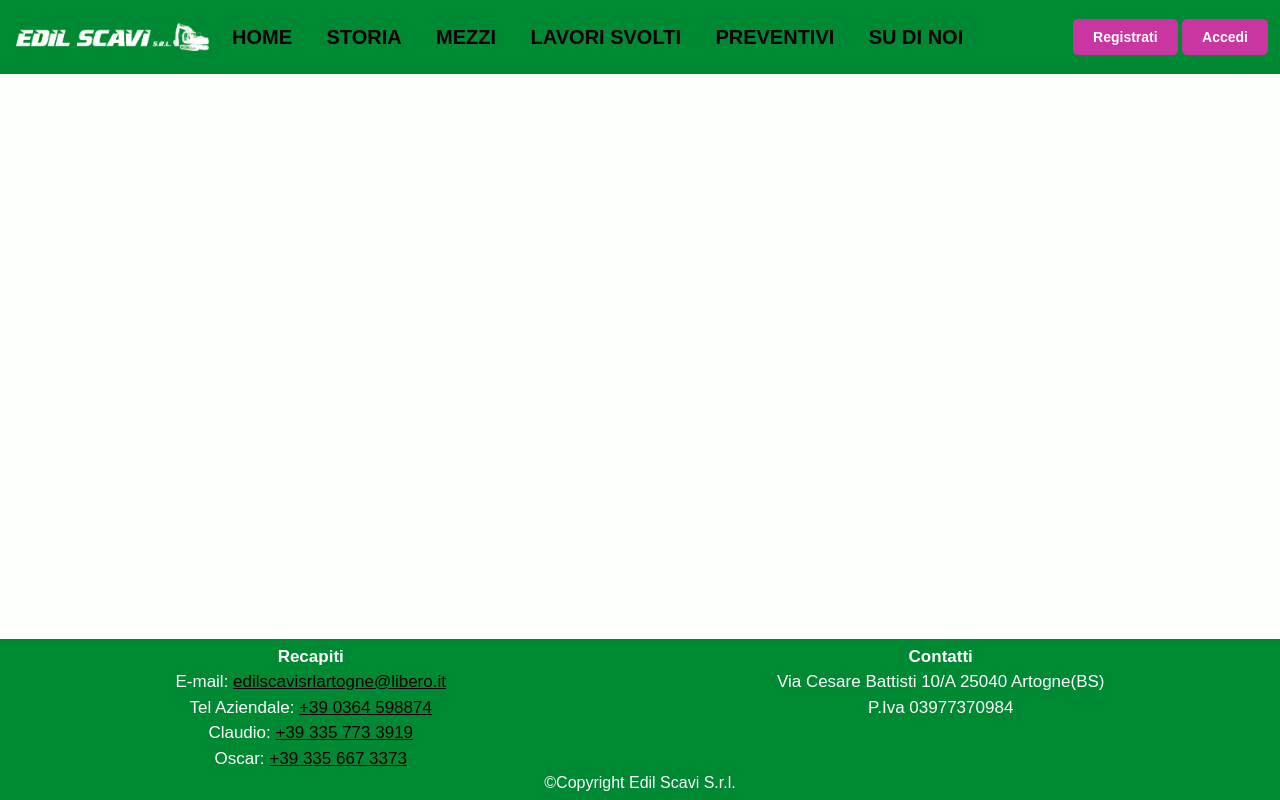
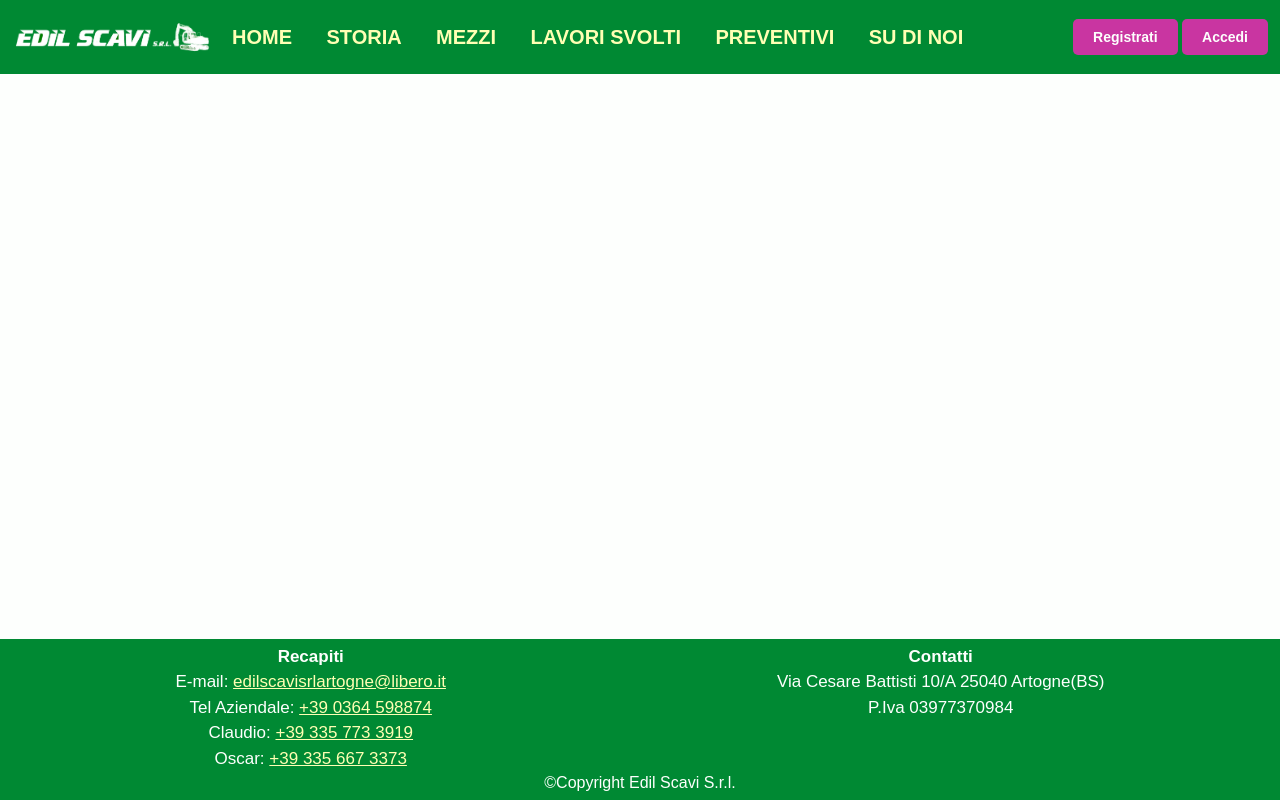
Before and after one commit to The-TecWebers/Progetto, a PHP site: page / in a window 1280 px wide. Run offline with PHP 8.4, Linux system fonts and the light colour scheme.

Commit message:
Inseriti colori ufficiali

```diff
--- a/CSS/desktop.css
+++ b/CSS/desktop.css
@@ -14,8 +14,8 @@ GENERALE
     /* Colori per lo sfondo verde */
     --text_bgGreen: #fdfffd;
     --bg_bgGreen: #008933;
-    --link_bgGreen: #120001;   /* da cambiare */
-    --visitedLink_bgGreen: #010023; /* da cambiare */
+    --link_bgGreen: #ffffb4;
+    --visitedLink_bgGreen: #010023; /* forse è da cambiare */
 }
 
 * {
@@ -93,14 +93,17 @@ header nav ul li a {
     text-transform: uppercase;
 }
 
+header nav ul li a:visited {
+    color: var(--visitedLink_bgGreen);
+}
+
+/* È importante mettere prima a:visited e poi a:hover e a:active, cioè questi due devono essere gli ultimi.
+   Perchè altrimenti, mettendo lo stato visited in basso, esso andrebbe a sovrascrivere lo stato hover e active, che noi vogliamo si manifestino! */
+
 header nav ul li a:hover,
 header nav ul li a.active {
     background-color: #000000;
     color: var(--text_bgGreen);
-}
-
-header nav ul li a:visited {
-    color: var(--visitedLink_bgGreen);
 }
 
 header #nav-check {
```
